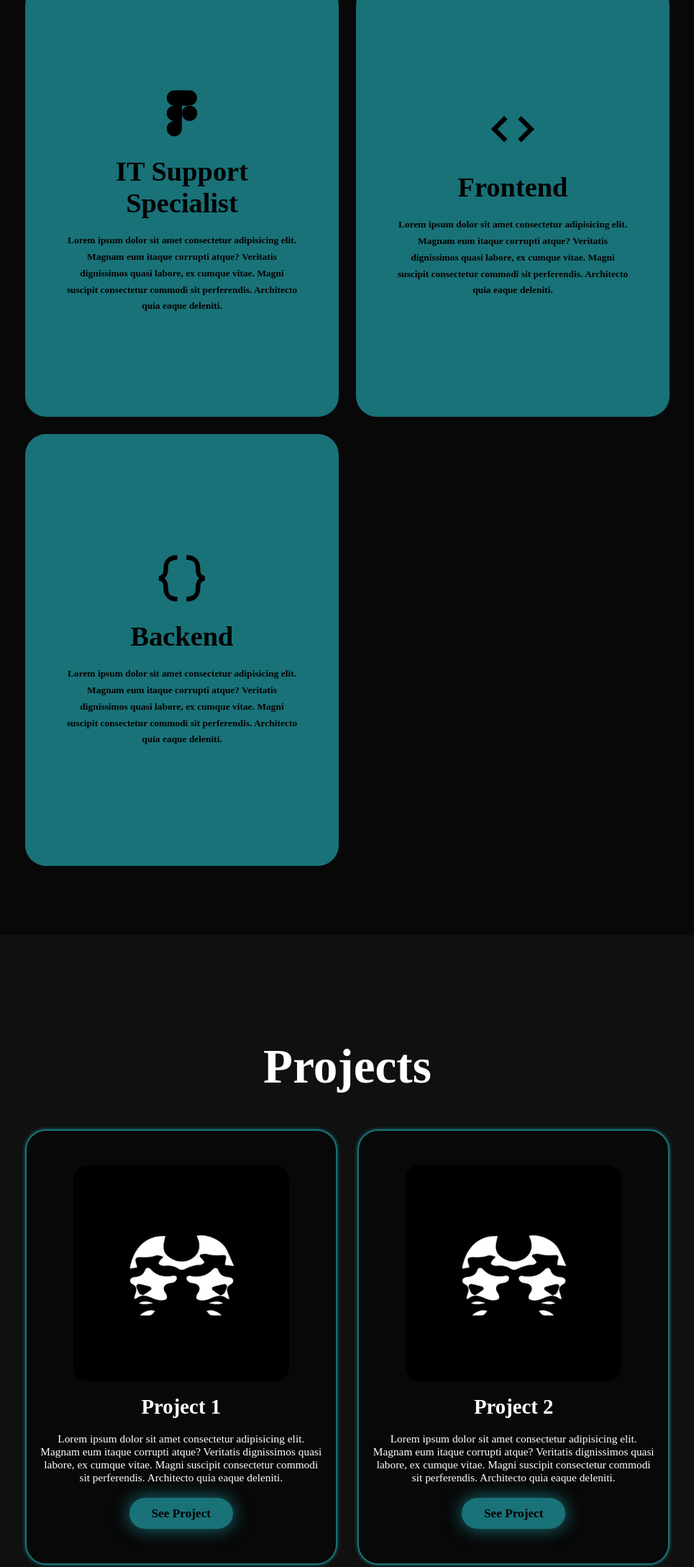
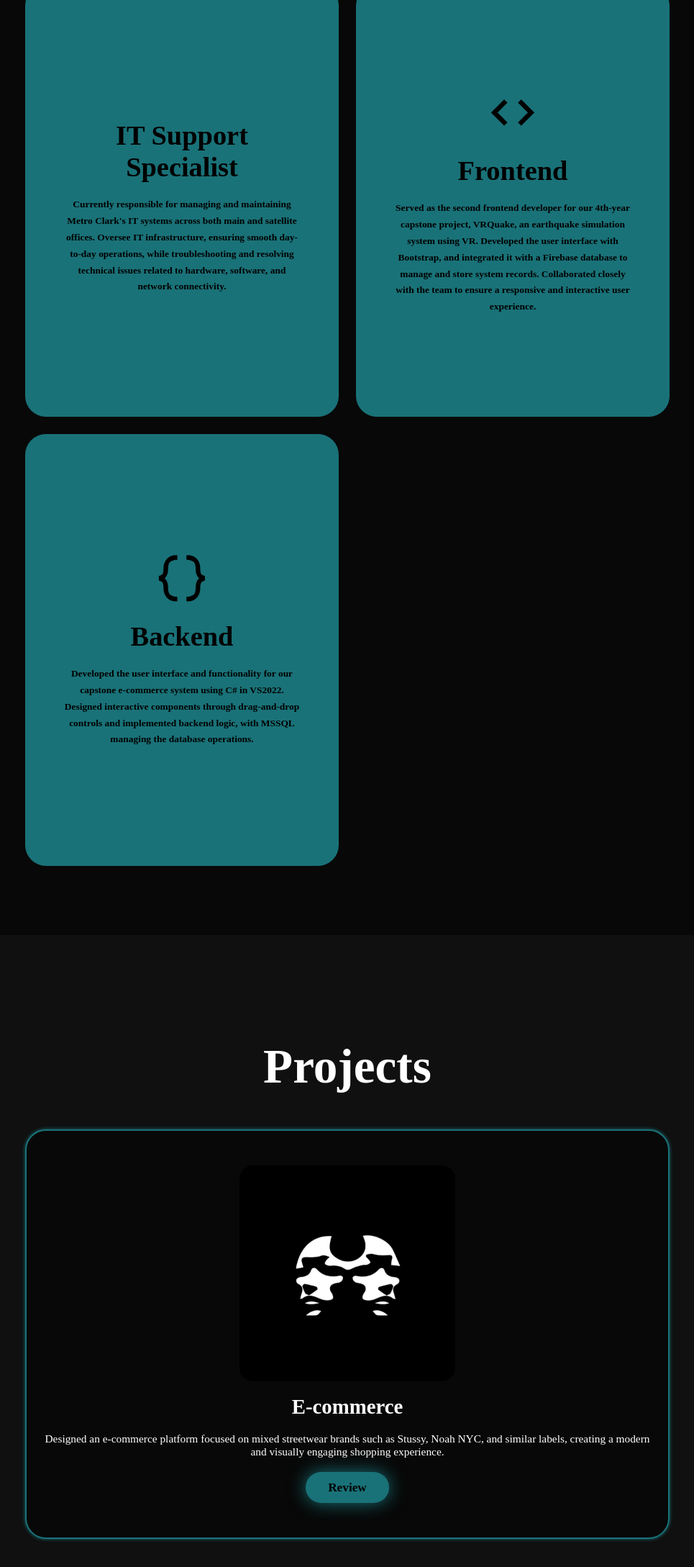
Before and after one commit to thethirdwurld/dm-portfoolio, a plain HTML site: page index.html in a window 1280 px wide. Shown: the part 2918-5095 px from the top of the page at 72% size, without its empty margins (157-1122 px from the left). Drawn offline with nearby package versions, Linux system fonts and the light colour scheme.

Commit message:
Modified.

```diff
--- a/index.html
+++ b/index.html
@@ -19,7 +19,7 @@
         <nav class="navbar">
             <a href="#home">Home</a>
             <a href="#about">About</a>
-            <a href="#experiences">Experience</a>
+            <a href="#experiences">Experiences</a>
             <a href="#projects">Projects</a>
             <a href="#contact">Contact</a>
         </nav>
@@ -78,13 +78,10 @@
         <div class="exp-container">
             <div class="exp-box">
                 <div class="exp-info">
-                    <i class="bx bxl-figma"></i>
+                    <i class="bx bxl-terminal"></i>
                     <h4>IT Support Specialist</h4>
-                    <p>Lorem ipsum dolor sit amet consectetur adipisicing elit. Magnam eum
-                        itaque corrupti atque? Veritatis dignissimos quasi labore,
-                        ex cumque vitae. Magni suscipit consectetur
-                        commodi sit perferendis.
-                        Architecto quia eaque deleniti.</p>
+                    <p>Currently responsible for managing and maintaining Metro Clark's IT systems across both main and satellite offices.
+                        Oversee IT infrastructure, ensuring smooth day-to-day operations, while troubleshooting and resolving technical issues related to hardware, software, and network connectivity.</p>
                 </div>
             </div>
 
@@ -92,11 +89,8 @@
                 <div class="exp-info">
                     <i class="bx bx-code"></i>
                     <h4>Frontend</h4>
-                    <p>Lorem ipsum dolor sit amet consectetur adipisicing elit. Magnam eum
-                        itaque corrupti atque? Veritatis dignissimos quasi labore,
-                        ex cumque vitae. Magni suscipit consectetur
-                        commodi sit perferendis.
-                        Architecto quia eaque deleniti.</p>
+                    <p>Served as the second frontend developer for our 4th-year capstone project, VRQuake, an earthquake simulation system using VR.
+                        Developed the user interface with Bootstrap, and integrated it with a Firebase database to manage and store system records. Collaborated closely with the team to ensure a responsive and interactive user experience.</p>
                 </div>
             </div>
 
@@ -104,11 +98,8 @@
                 <div class="exp-info">
                     <i class="bx bx-code-curly"></i>
                     <h4>Backend</h4>
-                    <p>Lorem ipsum dolor sit amet consectetur adipisicing elit. Magnam eum
-                        itaque corrupti atque? Veritatis dignissimos quasi labore,
-                        ex cumque vitae. Magni suscipit consectetur
-                        commodi sit perferendis.
-                        Architecto quia eaque deleniti.</p>
+                    <p>Developed the user interface and functionality for our capstone e-commerce system using C# in VS2022.
+                        Designed interactive components through drag-and-drop controls and implemented backend logic, with MSSQL managing the database operations.</p>
                 </div>
             </div>
         </div>
@@ -120,46 +111,10 @@
         <div class="projects-box">
             <div class="project-card">
                 <img src="dosmil.jpg" alt="">
-                <h3>Project 1</h3>
-                <p>Lorem ipsum dolor sit amet consectetur adipisicing elit. Magnam eum
-                        itaque corrupti atque? Veritatis dignissimos quasi labore,
-                        ex cumque vitae. Magni suscipit consectetur
-                        commodi sit perferendis.
-                        Architecto quia eaque deleniti.</p>
-                        <div class="btn">See Project</div>
-            </div>
-
-            <div class="project-card">
-                <img src="dosmil.jpg" alt="">
-                <h3>Project 2</h3>
-                <p>Lorem ipsum dolor sit amet consectetur adipisicing elit. Magnam eum
-                        itaque corrupti atque? Veritatis dignissimos quasi labore,
-                        ex cumque vitae. Magni suscipit consectetur
-                        commodi sit perferendis.
-                        Architecto quia eaque deleniti.</p>
-                        <div class="btn">See Project</div>
-            </div>
-
-            <div class="project-card">
-                <img src="dosmil.jpg" alt="">
-                <h3>Project 3</h3>
-                <p>Lorem ipsum dolor sit amet consectetur adipisicing elit. Magnam eum
-                        itaque corrupti atque? Veritatis dignissimos quasi labore,
-                        ex cumque vitae. Magni suscipit consectetur
-                        commodi sit perferendis.
-                        Architecto quia eaque deleniti.</p>
-                        <div class="btn">See Project</div>
-            </div>
-
-            <div class="project-card">
-                <img src="dosmil.jpg" alt="">
-                <h3>Project 4</h3>
-                <p>Lorem ipsum dolor sit amet consectetur adipisicing elit. Magnam eum
-                        itaque corrupti atque? Veritatis dignissimos quasi labore,
-                        ex cumque vitae. Magni suscipit consectetur
-                        commodi sit perferendis.
-                        Architecto quia eaque deleniti.</p>
-                        <div class="btn">See Project</div>
+                <h3>E-commerce</h3>
+                <p>Designed an e-commerce platform focused on mixed streetwear brands such as
+                    Stussy, Noah NYC, and similar labels, creating a modern and visually engaging shopping experience.</p>
+                        <div class="btn">Review</div>
             </div>
         </div>
     </section>
@@ -182,8 +137,8 @@
             </div>
 
             <div class="input-group-2">
-                <textarea name="" id="" placeholder="Your Message" cols="30" rows="10"></textarea>
-                <input type="submit" value="Send Message" class="btn">
+                <textarea placeholder="Your Message" cols="30" rows="10"></textarea>
+                    <a href="https://mail.google.com/mail/?view=cm&fs=1&to=suerodelfin.work@gmail.com"target="_blank" class="btn">Send Message</a>
             </div>
         </form>
     </section>
```
